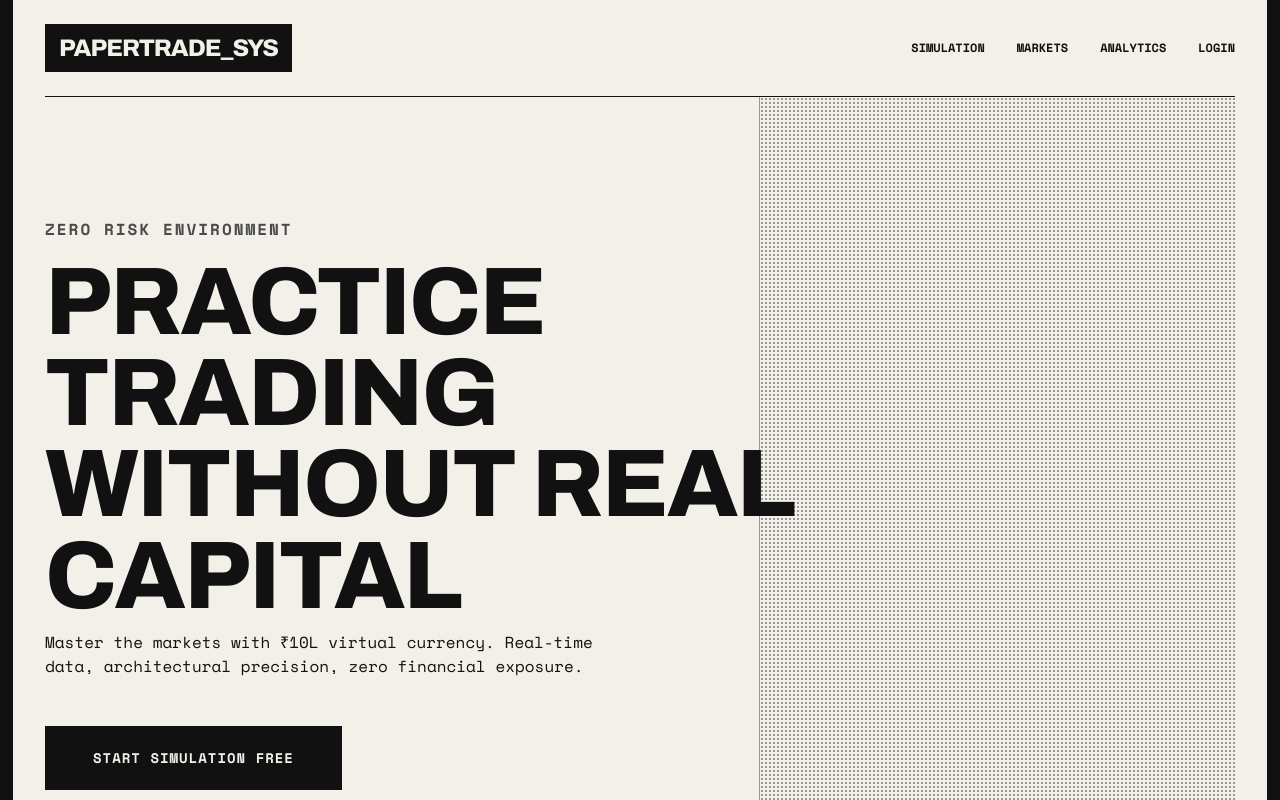
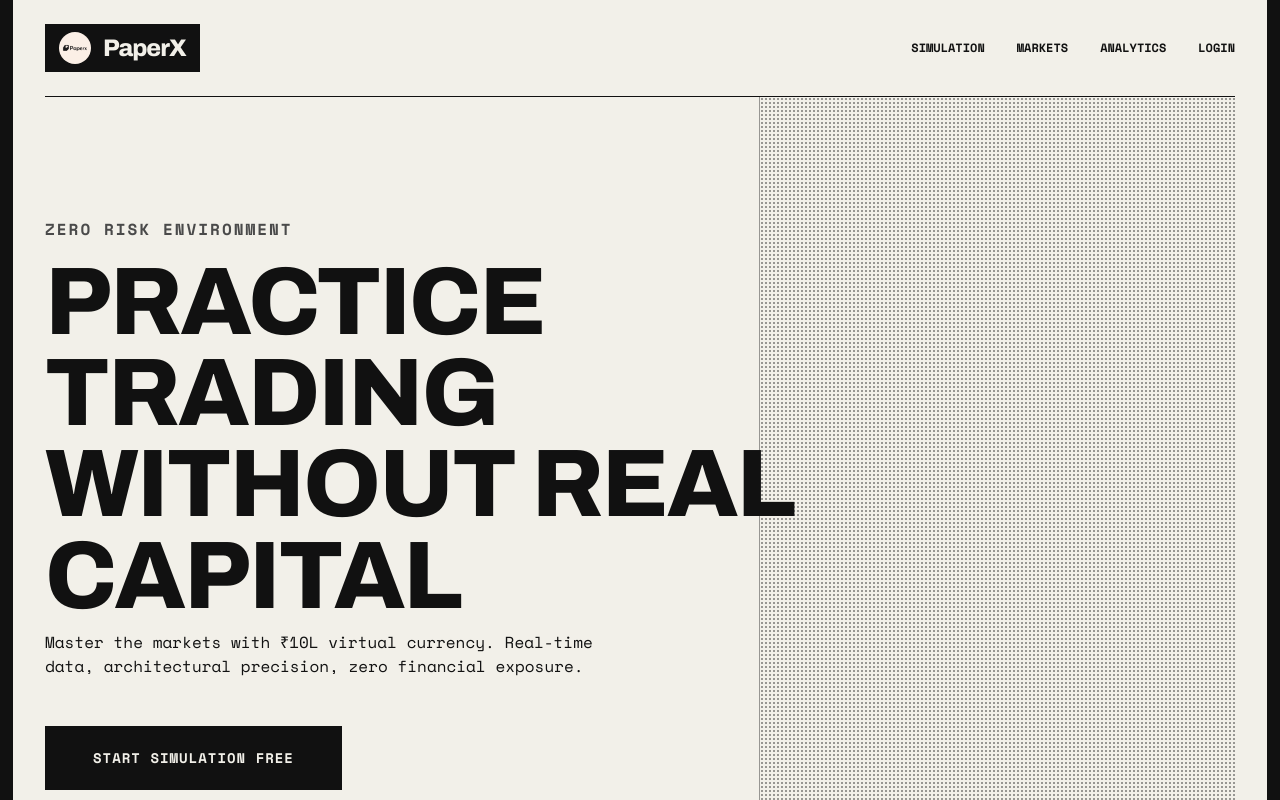
Before and after one commit to shubhamxcode/paperx, a Next.js app: page / in a window 1280 px wide. Shown: the top 800 px of the page. Built offline with nearby package versions, Linux system fonts and the light colour scheme.

Commit message:
add logo in header

```diff
--- a/src/components/landing/CallToAction.tsx
+++ b/src/components/landing/CallToAction.tsx
@@ -11,7 +11,7 @@ export const CallToAction = () => {
     >
       <h2 style={{ marginBottom: "24px" }}>Ready to enter the market?</h2>
       <p style={{ margin: "0 auto 48px auto" }}>
-        Join 50,000+ traders building their edge in the PaperTrade simulation.
+        Join 50,000+ traders building their edge in the PaperX simulation.
       </p>
       <Link href="/login">
         <button
--- a/src/components/landing/Footer.tsx
+++ b/src/components/landing/Footer.tsx
@@ -1,4 +1,5 @@
 import Link from "next/link";
+import Image from "next/image";
 
 export const Footer = () => {
   return (
@@ -25,7 +26,9 @@ export const Footer = () => {
           <div
             className="logo"
             style={{
-              display: "inline-block",
+              display: "inline-flex",
+              alignItems: "center",
+              gap: "12px",
               borderColor: "var(--paper)",
               color: "var(--paper)",
               marginBottom: "24px",
@@ -38,7 +41,14 @@ export const Footer = () => {
               background: "transparent",
             }}
           >
-            PAPERTRADE_SYS
+            <Image
+              src="/Logo.png"
+              alt="PaperX Logo"
+              width={32}
+              height={32}
+              style={{ objectFit: "contain", filter: "invert(1)" }}
+            />
+            PaperX
           </div>
           <p
             style={{
--- a/src/components/landing/Navigation.tsx
+++ b/src/components/landing/Navigation.tsx
@@ -1,4 +1,5 @@
 import Link from "next/link";
+import Image from "next/image";
 
 export const Navigation = () => {
   return (
@@ -16,6 +17,9 @@ export const Navigation = () => {
           <div
             className="logo"
             style={{
+              display: "flex",
+              alignItems: "center",
+              gap: "12px",
               fontFamily: "Archivo, sans-serif",
               fontWeight: 800,
               fontSize: "24px",
@@ -26,7 +30,18 @@ export const Navigation = () => {
               color: "var(--paper)",
             }}
           >
-            PAPERTRADE_SYS
+       <Image
+  src="/Logo.png"
+  alt="PaperX Logo"
+  width={32}
+  height={32}
+  style={{
+    objectFit: "contain",
+    borderRadius: "50%", // 👈 makes it round
+  }}
+/>
+
+            PaperX
           </div>
         </Link>
         <div className="nav-links" style={{ display: "flex" }}>
```
Also changed, not shown: public/Logo.png (added).
